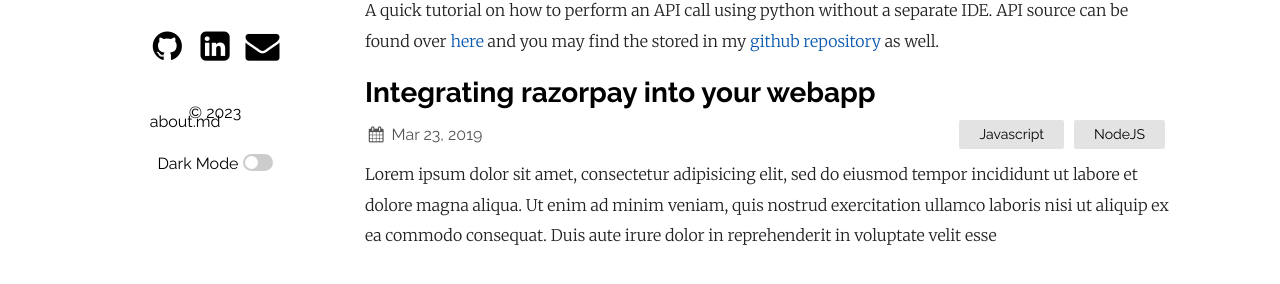
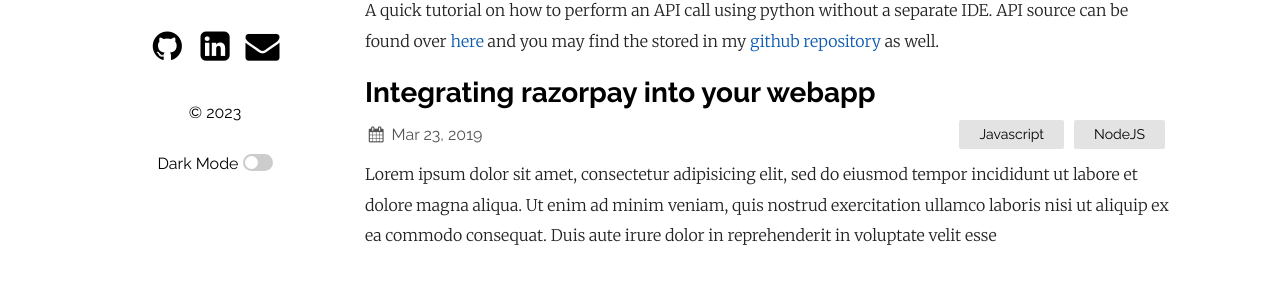
Before and after one commit to wjang96/wjang96.github.io, a Jekyll site: the page built from index.md, in a window 1280 px wide. Shown: the part 426-710 px from the top of the page. Built offline with Jekyll 4.4.1, drawn with Linux system fonts in a browser that asks for light colours.

Commit message:
Update default.html

```diff
--- a/_layouts/default.html
+++ b/_layouts/default.html
@@ -31,9 +31,6 @@
       </div>
       {%- if site.plainwhite.tagline -%}
       <p class="tagline">{{ site.plainwhite.tagline }}</p>
-      {%- endif -%}
-      {%- if site.plainwhite.about -%}
-      <p class="about">{{ site.plainwhite.about }}</p>
       {%- endif -%}
       </div>
       {% capture footer %}
```
